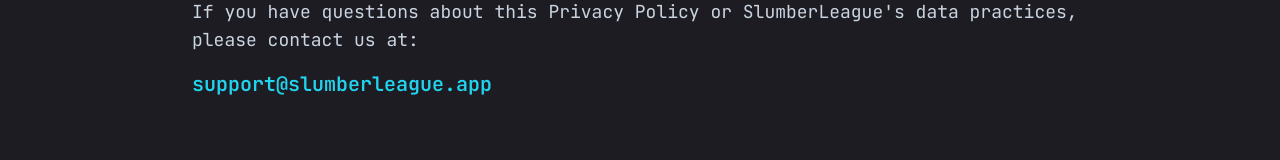
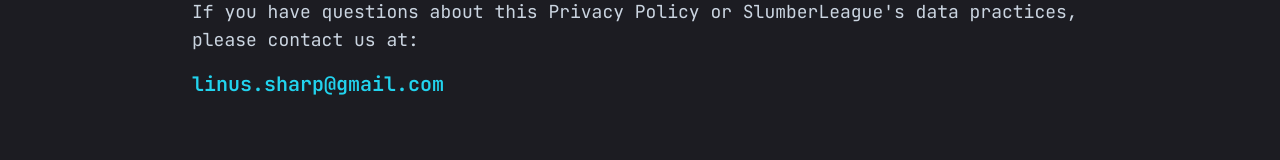
Before and after one commit to LinusSharp/Portfolio-Website, a Next.js app: page /privacy-policy in a window 1280 px wide. Shown: the part 2113-2273 px from the top of the page. Built offline with nearby package versions, Linux system fonts and the light colour scheme.

Commit message:
chore: disable eslint rule for privacy policy V4

```diff
--- a/app/privacy-policy/page.tsx
+++ b/app/privacy-policy/page.tsx
@@ -164,7 +164,7 @@ const PrivacyPolicy = () => {
               href="mailto:support@slumberleague.app"
               className={`inline-block mt-4 text-xl font-semibold ${theme.accent} hover:underline`}
             >
-              support@slumberleague.app
+              linus.sharp@gmail.com
             </a>
           </Section>
         </div>
```
